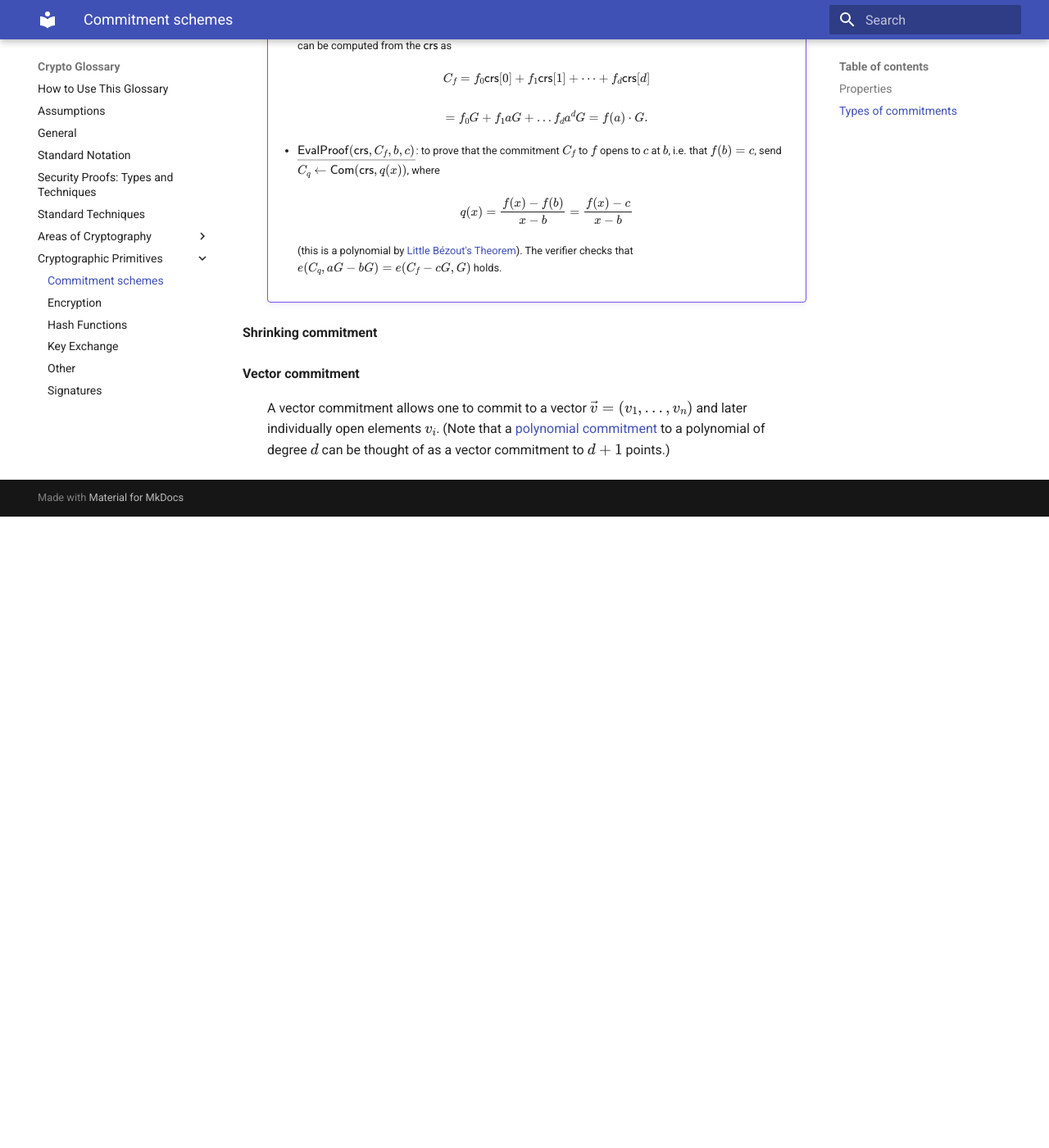
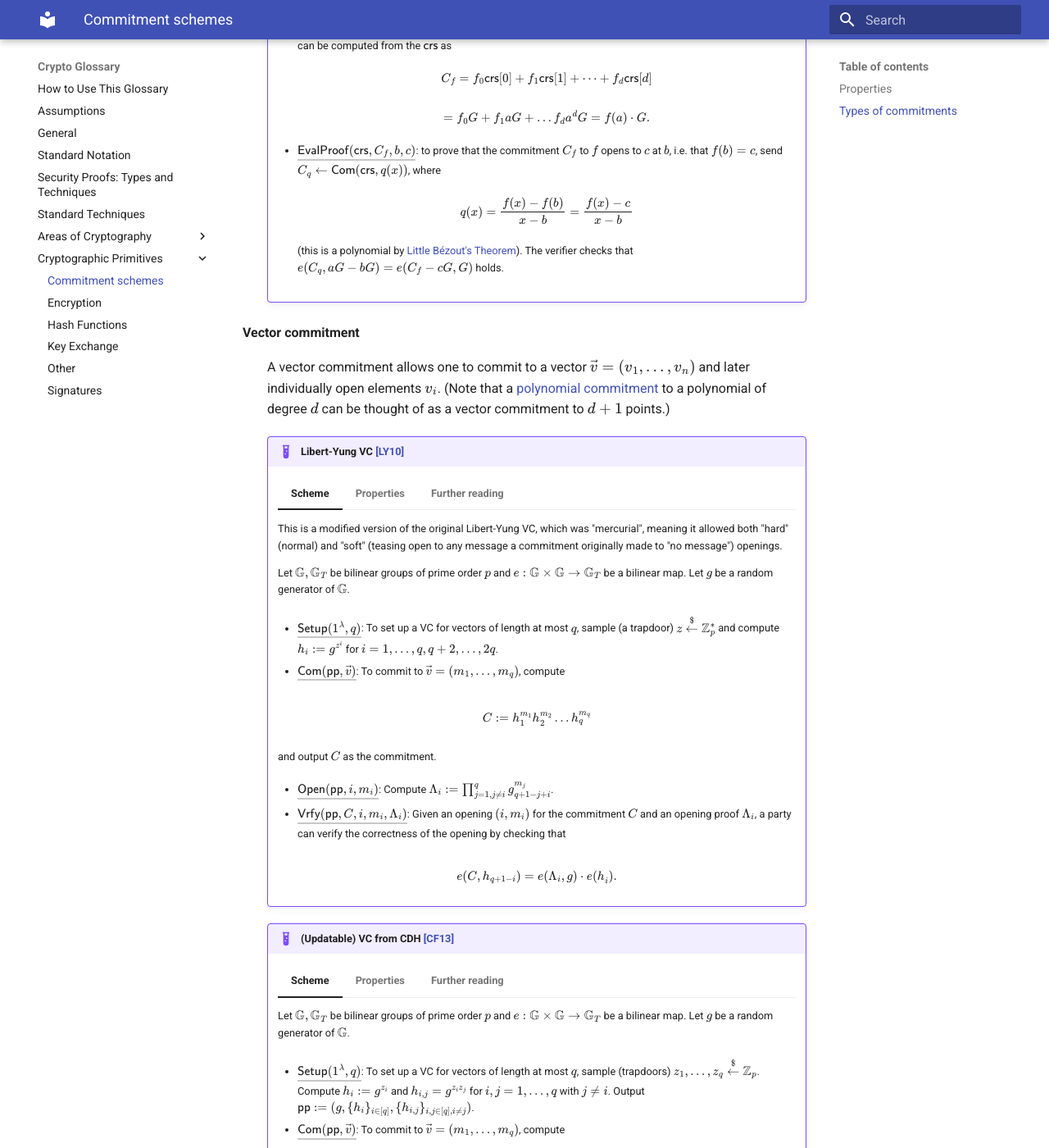
Before and after one commit to nglaeser/crypto-glossary, an MkDocs documentation site: the page built from docs/Cryptographic-Primitives/commitments.md, in a window 1280 px wide and 1400 px high, scrolled down 1407 px. Shown: the whole window at 82% size. Built offline with MkDocs 1.6.1 and Material for MkDocs 9.7.7, drawn with Linux system fonts in a browser that asks for light colours; before the commit the page ends 2037 px from its top, so only the background shows below that; some of the changed text lies outside the part shown.

Commit message:
add a few things

```diff
--- a/docs/Cryptographic-Primitives/commitments.md
+++ b/docs/Cryptographic-Primitives/commitments.md
@@ -61,8 +61,68 @@ Besides the basic commitment functionality, there are additional "fancier" types
         === "Further reading"
             For a more detailed description of the scheme, see [https://risencrypto.github.io/Kate/](https://risencrypto.github.io/Kate/).
 
-**Shrinking commitment**
-: <!-- used when we want the pk to be small? -->
-
 **Vector commitment** { #vc }
 : A vector commitment allows one to commit to a vector $\vec{v} = (v_1, \dots, v_n)$ and later individually open elements $v_i$. (Note that a [polynomial commitment](#poly-com) to a polynomial of degree $d$ can be thought of as a vector commitment to $d+1$ points.)
+
+    !!! example "Libert-Yung VC [[LY10]](https://www.iacr.org/archive/tcc2010/59780496/59780496.pdf)"
+
+        === "Scheme"
+            This is a modified version of the original Libert-Yung VC, which was "mercurial", meaning it allowed both "hard" (normal) and "soft" (teasing open to any message a commitment originally made to "no message") openings.
+
+            Let $\mathbb{G},\mathbb{G}_T$ be bilinear groups of prime order $p$ and $e: \mathbb{G} \times \mathbb{G} \rightarrow \mathbb{G}_T$ be a bilinear map. Let $g$ be a random generator of $\mathbb{G}$.
+
+            - $\underline{{\sf Setup}(1^\lambda, q)}$: To set up a VC for vectors of length at most $q$, sample (a trapdoor) $z \stackrel{\$}{\gets} \mathbb{Z}_p^*$ and compute $h_i := g^{z^i}$ for $i = 1, \ldots, q, q+2, \ldots, 2q$.
+
+            - $\underline{{\sf Com}({\sf pp}, \vec{v})}$: To commit to $\vec{v} = (m_1, \ldots, m_q)$, compute
+
+            $$C := h_1^{m_1} h_2^{m_2} \dots h_q^{m_q}$$
+
+            and output $C$ as the commitment.
+
+            - $\underline{{\sf Open}({\sf pp}, i, m_i)}$: Compute $\Lambda_i := \prod_{j=1,j \neq i}^{q} g_{q+1-j+i}^{m_j}$.
+
+            - $\underline{{\sf Vrfy}({\sf pp}, C, i, m_i, \Lambda_i)}$: Given an opening $(i, m_i)$ for the commitment $C$ and an opening proof $\Lambda_i$, a party can verify the correctness of the opening by checking that
+
+            $$e(C, h_{q+1-i}) = e(\Lambda_i, g) \cdot e(h_i^{}).$$
+
+
+
+        === "Properties"
+
+        === "Further reading"
+
+    !!! example "(Updatable) VC from CDH [[CF13]](https://eprint.iacr.org/2011/495)"
+
+        === "Scheme"
+            Let $\mathbb{G},\mathbb{G}_T$ be bilinear groups of prime order $p$ and $e: \mathbb{G} \times \mathbb{G} \rightarrow \mathbb{G}_T$ be a bilinear map. Let $g$ be a random generator of $\mathbb{G}$.
+
+            - $\underline{{\sf Setup}(1^\lambda, q)}$: To set up a VC for vectors of length at most $q$, sample (trapdoors) $z_1, \ldots, z_q \stackrel{\$}{\gets} \mathbb{Z}_p$. Compute $h_i := g^{z_i}$ and $h_{i,j} = g^{z_i z_j}$ for $i,j = 1, \ldots, q$ with $j \neq i$. Output ${\sf pp} := (g, \{h_i\}_{i \in [q]}, \{h_{i,j}\}_{i,j \in [q], i \neq j})$.
+
+            - $\underline{{\sf Com}({\sf pp}, \vec{v})}$: To commit to $\vec{v} = (m_1, \ldots, m_q)$, compute
+
+            $$C := h_1^{m_1} h_2^{m_2} \dots h_q^{m_q}$$
+
+            (same as Libert-Yung VC) and output the commitment $C$ and auxiliary information ${\sf aux} := (m_1, \ldots, m_q)$.
+
+            - $\underline{{\sf Open}({\sf pp}, i, m_i, {\sf aux})}$: Compute $\Lambda_i := \prod_{j=1,j\neq i}^{q} h_{i,j}^{m_j} = \prod_{j=1,j\neq i}^{q} \left( h_j^{m_j} \right)^{z_i}$.
+
+            - $\underline{{\sf Vrfy}({\sf pp}, C, i, m_i, \Lambda_i)}$: Given an opening $(i, m_i)$ for the commitment $C$ and an opening proof $\Lambda_i$, a party can verify the correctness of the opening by checking that
+
+            $$e(C/h_i^{m_i}, h_i) = e(\Lambda_i, g).$$
+
+            ---
+
+            - $\underline{{\sf Update}({\sf pp}, C, i, m, m')}$: To update the $i$th entry $m$ to $m'$, compute an updated commitment $C' := C \cdot h_i^{m'-m}$ and updating information $U := (m, m', i)$.
+
+            - $\underline{{\sf PfUpdate}({\sf pp}, C, \Lambda_j, m', U)}$: A proof for the opening of position $j$ which was valid w.r.t. $C$ can be updated for $C'$ as follows:
+                - If $j \neq i$, $\Lambda_j' := \Lambda_j \cdot (h_i^{m'-m})^{z_j} = \Lambda_j \cdot h_{j,i}^{m'-m}$.
+                - If $j = i$, the proof $\Lambda_i$ remains unchanged.
+
+        === "Properties"
+
+            - Security holds by the [CDH assumption](../assumptions.md#cdh) in bilinear groups
+            - The scheme is updatable, so the commitment can be updated to reflect an update to one entry of the vector
+
+        === "Further reading"
+
+            - See [the paper](https://eprint.iacr.org/2011/495) for details as well as an additional updatable VC from the [RSA assumption](../assumptions.md#rsa-assumption).
```
Also changed, not shown: docs/Areas-of-Cryptography/ecc.md (+4 -1 lines), docs/Areas-of-Cryptography/zk.md (+15 -3 lines), docs/techniques.md (+1 -1 lines).
